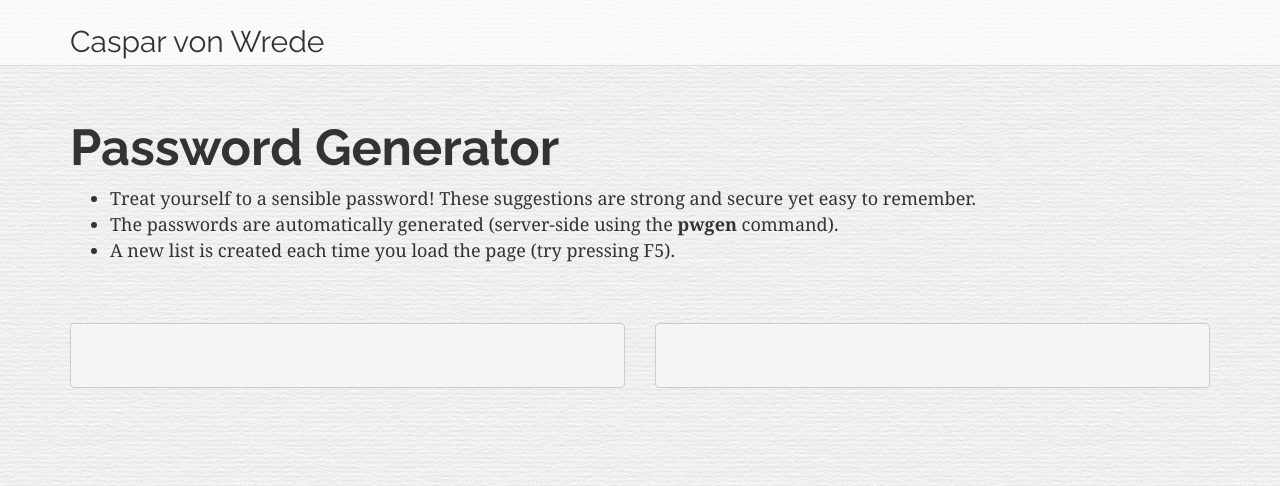
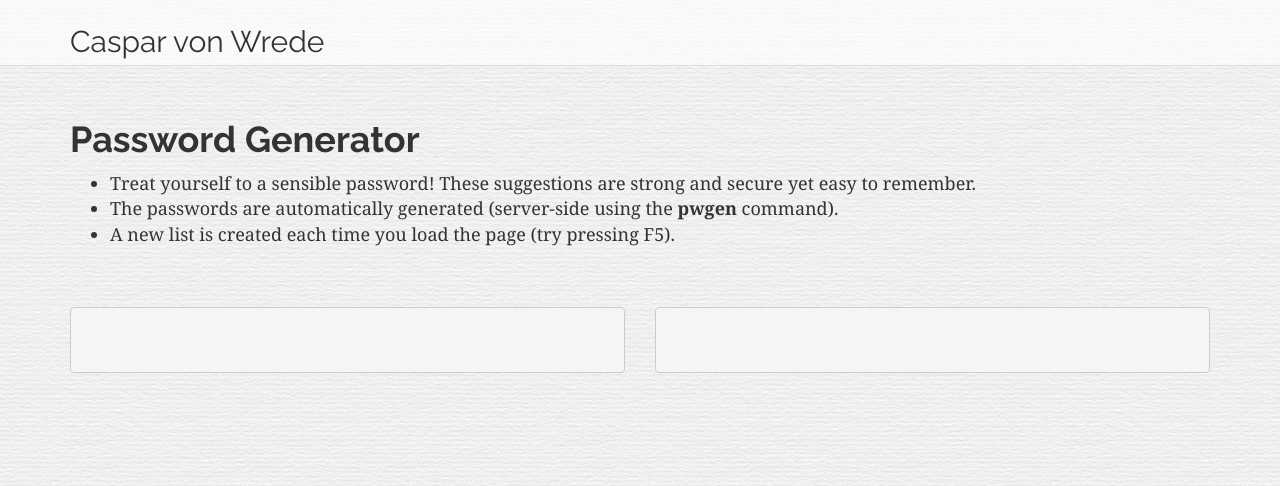
Before and after one commit to caspii/casparwre.de, a PHP site: page /passwords.php in a window 1280 px wide. Shown: the top 486 px of the page. Run offline with PHP 8.4, Linux system fonts and the light colour scheme; some libraries are stand-ins or nearby versions.

Commit message:
Reduced jumbotron text size

```diff
--- a/css/main.css
+++ b/css/main.css
@@ -24,7 +24,7 @@
 }
 
 .jumbotron h1 {
-	font-size: 2.8em;
+	font-size: 2em;
 }
 
 /* For the Android Wallpapers */
```
